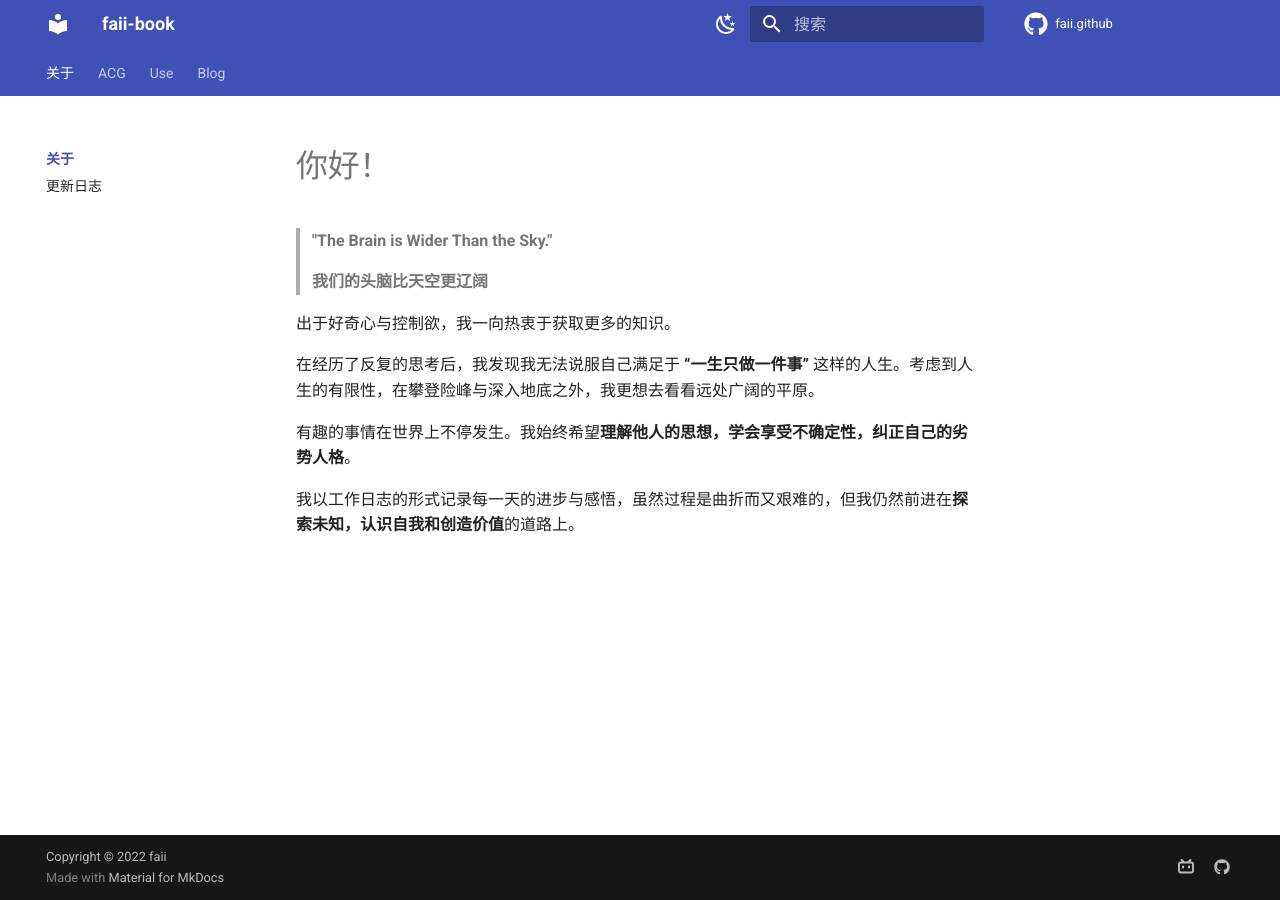
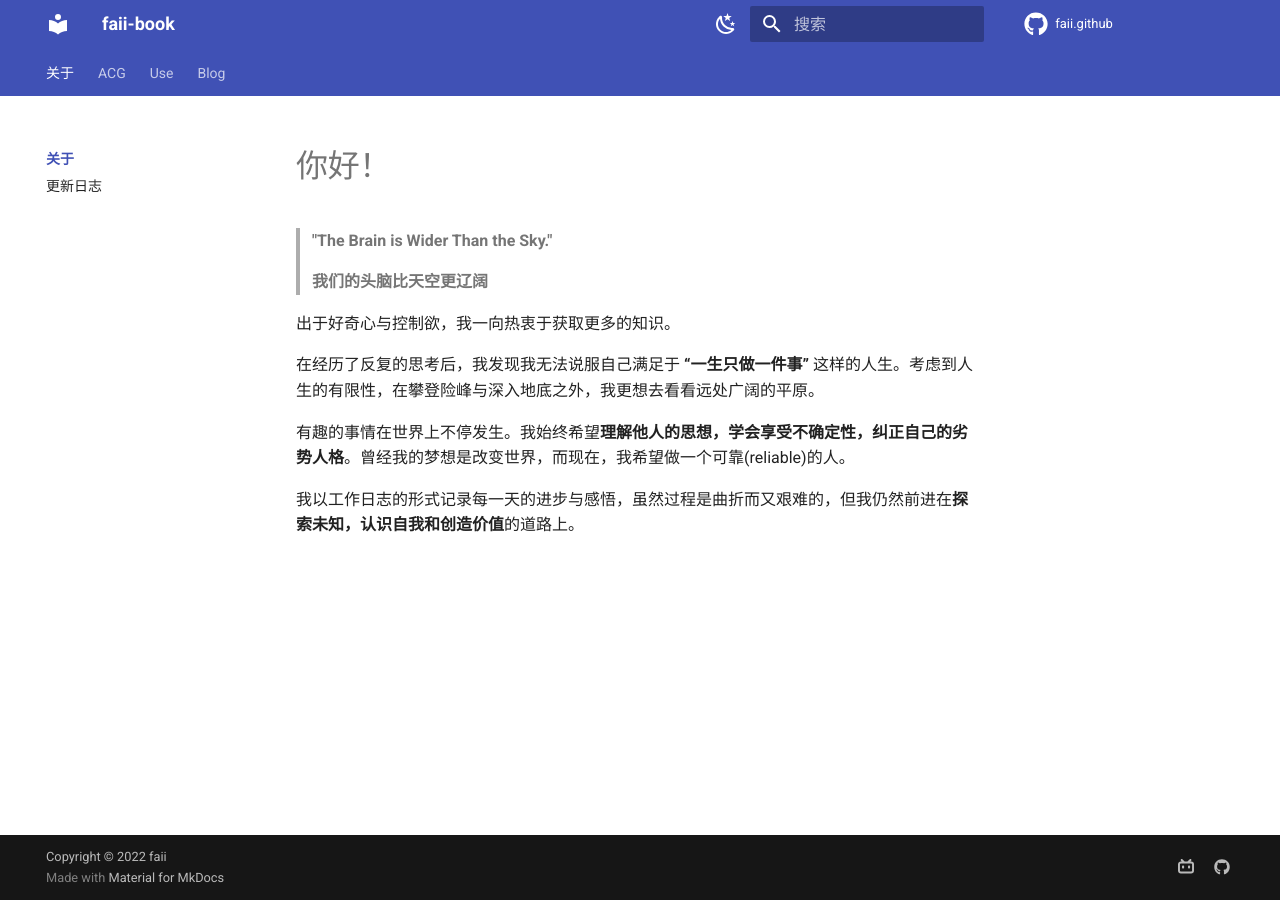
Before and after one commit to faiimea/mkdocs-site, an MkDocs documentation site: the page built from docs/ABOUT/index.md, in a window 1280 px wide. Built offline with MkDocs 1.6.1 and Material for MkDocs 9.7.7, drawn with Linux system fonts in a browser that asks for light colours.

Commit message:
dream？

```diff
--- a/docs/ABOUT/index.md
+++ b/docs/ABOUT/index.md
@@ -12,6 +12,6 @@ title: 你好
 
 在经历了反复的思考后，我发现我无法说服自己满足于 **“一生只做一件事”** 这样的人生。考虑到人生的有限性，在攀登险峰与深入地底之外，我更想去看看远处广阔的平原。
 
-有趣的事情在世界上不停发生。我始终希望**理解他人的思想，学会享受不确定性，纠正自己的劣势人格**。
+有趣的事情在世界上不停发生。我始终希望**理解他人的思想，学会享受不确定性，纠正自己的劣势人格**。曾经我的梦想是改变世界，而现在，我希望做一个可靠(reliable)的人。
 
 我以工作日志的形式记录每一天的进步与感悟，虽然过程是曲折而又艰难的，但我仍然前进在**探索未知，认识自我和创造价值**的道路上。
```
